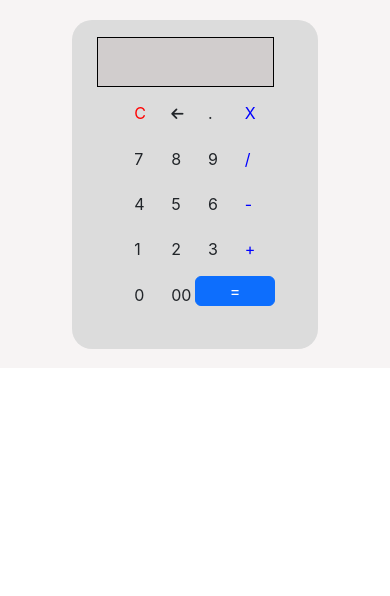
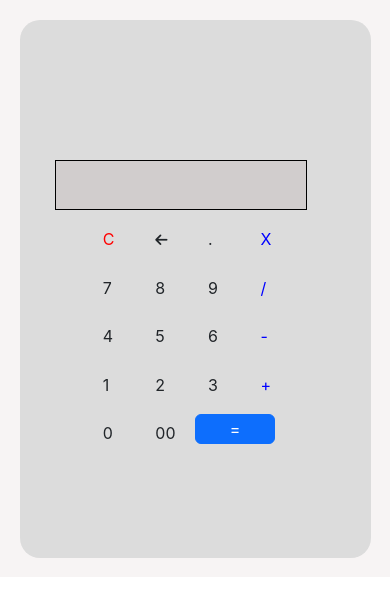
Before and after one commit to Praveenraj-subramaniyan/calculator, a React (Create React App) app: page / in a window 390 px wide. Shown: the top 596 px of the page. Built offline with nearby package versions, Linux system fonts and the light colour scheme.

Commit message:
css changes

```diff
--- a/src/App.css
+++ b/src/App.css
@@ -44,12 +44,15 @@
 
   }
   .calwin{
-    padding-top: 5%;
-    padding-bottom: 10%;
+    padding-top: 40%;
+    padding-bottom: 30%;
     padding-right: 0%;
     padding-left: 0%;
     background-color: gainsboro;
     border-radius: 20px;
-    width: 70%;
+    width: 100%;
+  }
+  button{
+    width:auto;
   }
 }
```
